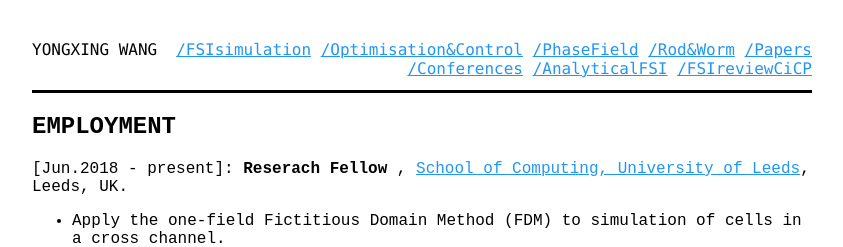
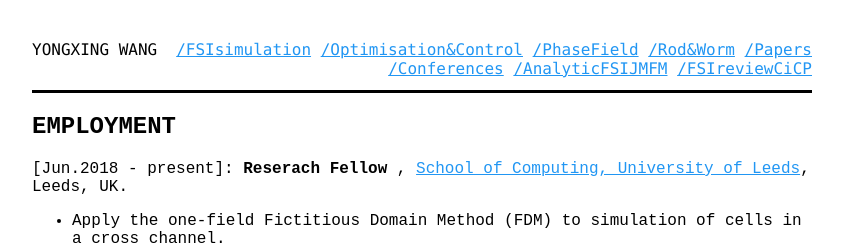
Before and after one commit to yongxingwang/yongxingwang.github.io, a Jekyll site: the page built from work.html, in a window 1280 px wide. Shown: the top 247 px of the page, without its empty margins (218-1061 px from the left). Built offline with Jekyll 4.4.1, drawn with Linux system fonts in a browser that asks for light colours.

Commit message:
Rename link to AnalyticalFSI in navigation

```diff
--- a/_includes/navigation.html
+++ b/_includes/navigation.html
@@ -9,7 +9,7 @@
         <li><a href="/rod/">/Rod&Worm</a></li>
        <li><a href="/publication.html">/Papers </a></li>
        <li><a href="assets/pdf/conferences.pdf">/Conferences</a></li>
-       <li><a href="/analyticalfsi/">/AnalyticalFSI</a></li>
+       <li><a href="/analyticalfsi/">/AnalyticFSIJMFM</a></li>
         <li><a href="/fsiReview/">/FSIreviewCiCP</a></li>
     </ul>
 </nav>
```
